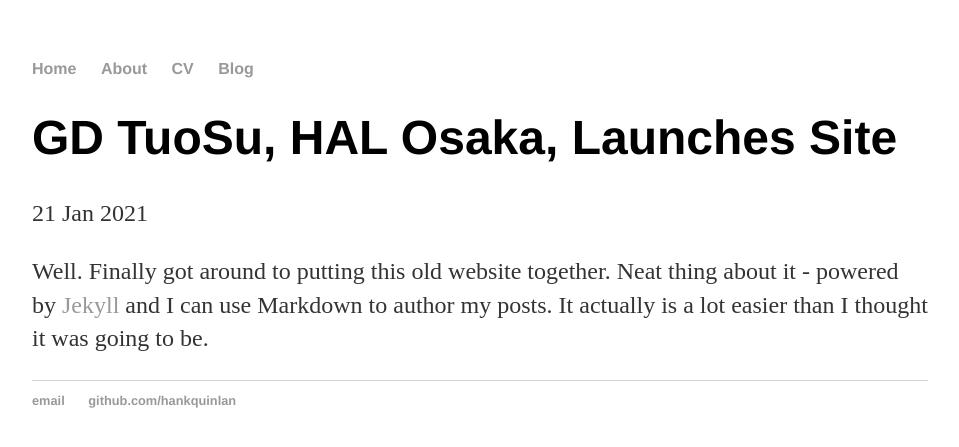
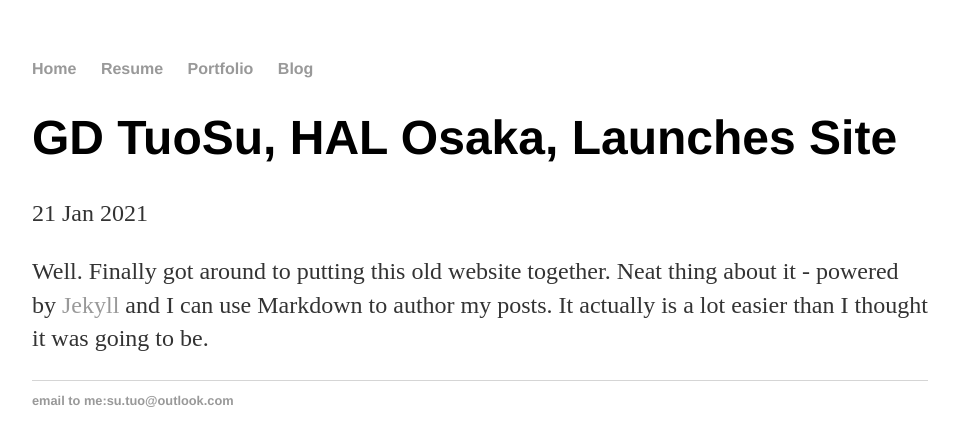
Before and after one commit to SotakuStudio/SotakuStudio.github.io, a Jekyll site: the page built from _posts/2021-01-21-gd-tuosu-site-launched.md, in a window 1280 px wide. Shown: the top 447 px of the page, without its empty margins (160-1119 px from the left). Built offline with Jekyll 4.4.1, drawn with Linux system fonts in a browser that asks for light colours.

Commit message:
Update default.html

```diff
--- a/_layouts/default.html
+++ b/_layouts/default.html
@@ -9,8 +9,8 @@
             <nav>
                 <ul>
                     <li><a href="/">Home</a></li>
-                    <li><a href="/about">About</a></li>
-                    <li><a href="/cv">CV</a></li>
+                    <li><a href="/resume">Resume</a></li>
+                    <li><a href="/portfolio">Portfolio</a></li>
                     <li><a href="/blog">Blog</a></li>
                 </ul>
             </nav>
@@ -21,8 +21,7 @@
             </div><!-- /.container -->
             <footer>
                 <ul>
-                    <li><a href="mailto:hankquinlanhub@gmail.com">email</a></li>
-                    <li><a href="https://github.com/hankquinlan">github.com/hankquinlan</a></li>
+                    <li><a href="mailto:su.tuo@outlook.com">email to me:su.tuo@outlook.com</a></li>
                 </ul>
             </footer>
         </body>
```
